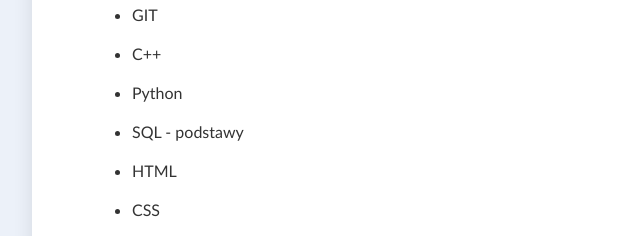
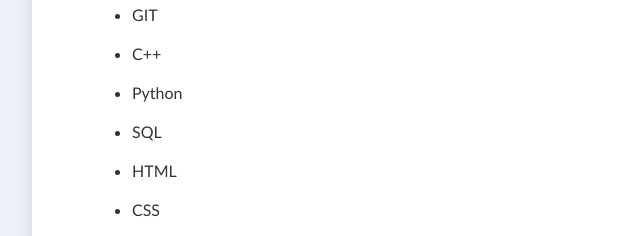
Before and after one commit to BartoszSiemiatek/CV, a plain HTML site: page Cv/index.html in a window 1280 px wide. Shown: the part 2020-2256 px from the top of the page, 128-768 px from the left. Drawn offline with Linux system fonts and the light colour scheme.

Commit message:
Update index.html

```diff
--- a/Cv/index.html
+++ b/Cv/index.html
@@ -129,7 +129,7 @@
                     <li>GIT</li>
                     <li>C++</li>
                     <li>Python</li>
-                    <li>SQL - podstawy</li>
+                    <li>SQL</li>
                     <li>HTML</li>
                     <li>CSS</li>
                     <li>Elastyczność</li>
```
